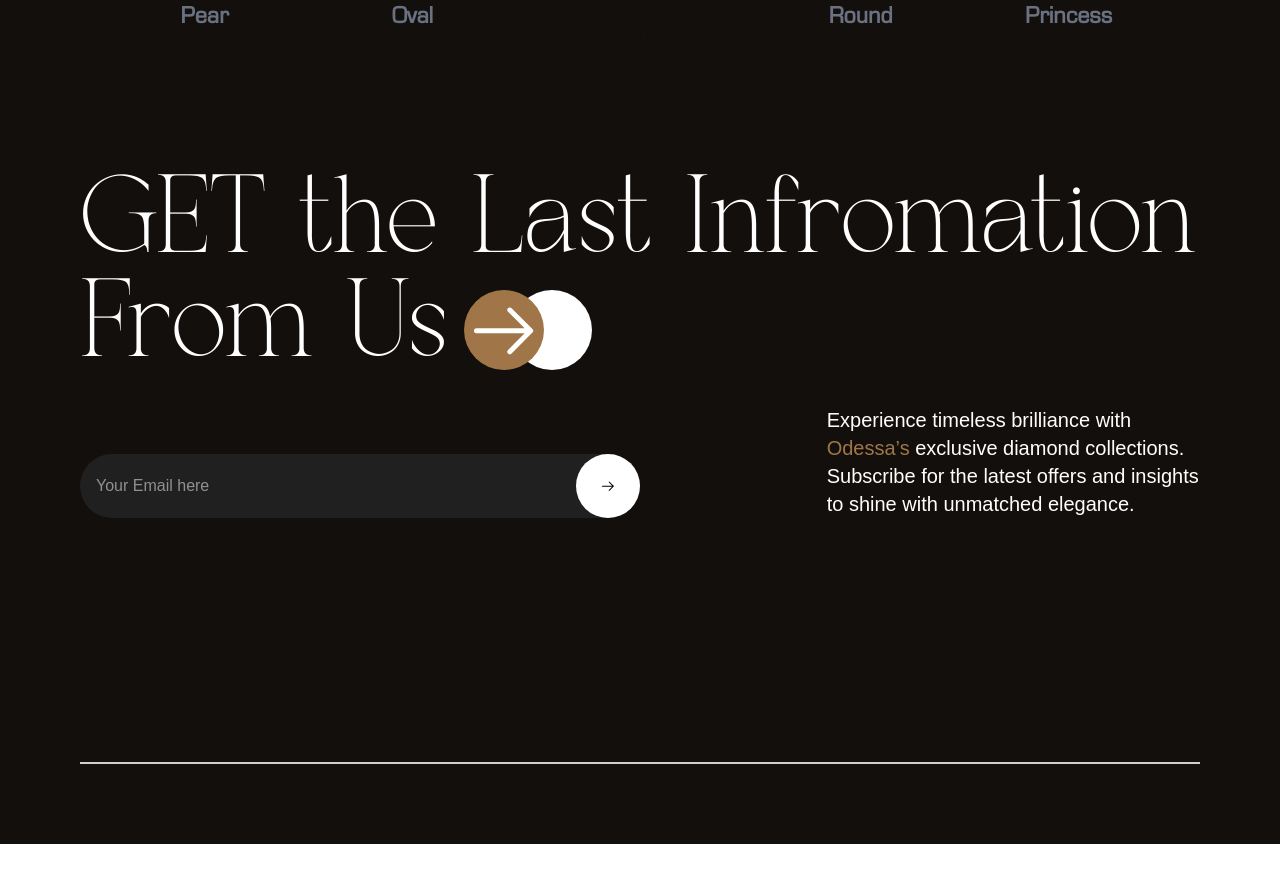
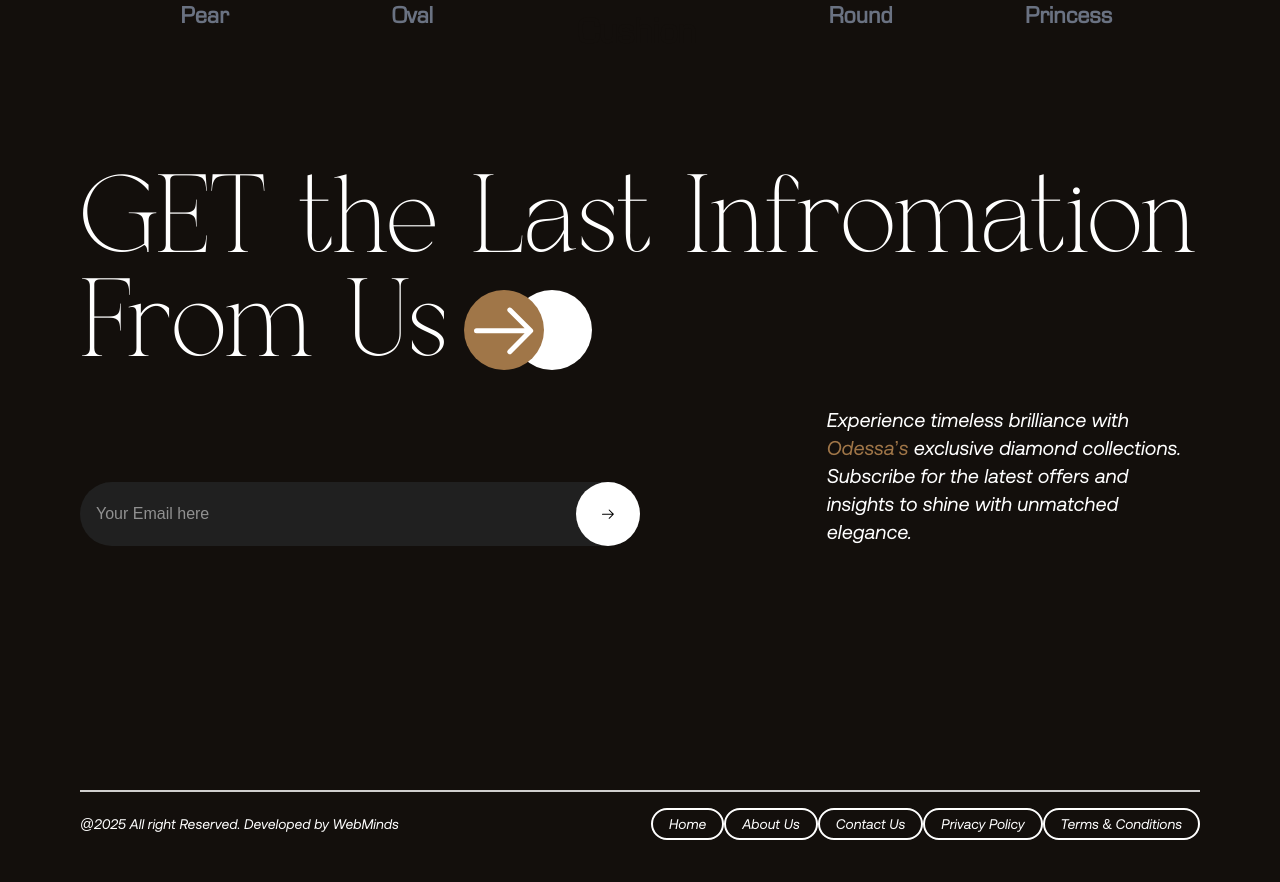
Before and after one commit to Webminds-designs/odessa, a Next.js app: page / in a window 1280 px wide. Shown: the part 1920-2802 px from the top of the page. Before the commit the page ends 2764 px from the top, so only its background shows below. Built offline with nearby package versions, Linux system fonts and the light colour scheme.

Commit message:
modify: complete the footer

```diff
--- a/app/components/Footer.tsx
+++ b/app/components/Footer.tsx
@@ -1,23 +1,31 @@
 import React from "react";
 import { GoArrowRight } from "react-icons/go";
+import logo from "../asset/Images/ODESSA2.png";
 
 const Footer = () => {
   return (
-    <div className="w-full h-11/12 mt-36 text-white flex flex-col items-center justify-center gap-4">
-      <div className="flex flex-col text-wrap font-vasion text-8xl w-full text-left gap-2">
+    <div
+      className="w-full h-11/12 mt-36 text-white flex flex-col items-center justify-center gap-4"
+      style={{
+        backgroundImage: `url(${logo})`,
+        backgroundSize: "cover",
+        backgroundRepeat: "no-repeat",
+      }}
+    >
+      <div className="flex flex-col text-wrap font-vasion text-3xl md:text-8xl w-full text-left gap-2">
         <div>GET the Last Infromation</div>
-        <div className="flex gap-2">
+        <div className="flex  gap-2">
           From Us
           <span className="flex  relative h-full items-end p-2">
-            <div className="rounded-full h-[80px] w-[80px] bg-white absolute -right-30 " />
-            <div className="rounded-full h-[80px] w-[80px] bg-[#A07648] absolute  flex items-center">
-              <GoArrowRight className="w-20" />
+            <div className="rounded-full h-[30px] w-[30px] md:h-[80px] md:w-[80px] bg-white absolute -right-8 md:-right-30 " />
+            <div className="rounded-full  h-[30px] w-[30px] md:h-[80px] md:w-[80px] bg-[#A07648] absolute  flex items-center">
+              <GoArrowRight className="w-8 md:w-20" />
             </div>
           </span>
         </div>
       </div>
-      <div className="py-3 w-full h-fit  flex justify-between items-end gap-12">
-        <div className="flex w-1/2 relative">
+      <div className="py-3 w-full h-fit  flex flex-col md:flex-row justify-between items-end gap-12">
+        <div className="flex w-full md:w-1/2 relative">
           <input
             type="email"
             placeholder="Your Email here"
@@ -27,7 +35,7 @@ const Footer = () => {
             <GoArrowRight className="text-black w-8" />
           </div>
         </div>
-        <div className="text-wrap w-1/3 text-xl">
+        <div className="text-wrap w-full md:w-1/3 text-xl font-aeonikregularitalic">
           Experience timeless brilliance with{" "}
           <span className="text-[#A07648]">Odessa’s</span> exclusive diamond
           collections. Subscribe for the latest offers and insights to shine
@@ -36,6 +44,27 @@ const Footer = () => {
       </div>
       <div className="w-full h-[200px]"></div>
       <hr className="w-full border-1 border-solid border-white opacity-80"></hr>
+      <div className="w-full flex md:flex-row md:justify-between flex-col items-center font-aeonikregularitalic ">
+        <div className="w-fit text-sm text-center md:text-left">
+          @2025 All right Reserved. Developed by WebMinds
+        </div>
+        <div className="w-fit flex flex-col md:flex-row justify-end items-center text-sm ">
+          {[
+            "Home",
+            "About Us",
+            "Contact Us",
+            "Privacy Policy",
+            "Terms & Conditions",
+          ].map((link, index) => (
+            <div
+              key={index}
+              className="px-4 border-2 border-white rounded-full py-1 cursor-pointer hover:bg-white hover:text-black"
+            >
+              {link}
+            </div>
+          ))}
+        </div>
+      </div>
     </div>
   );
 };
```
